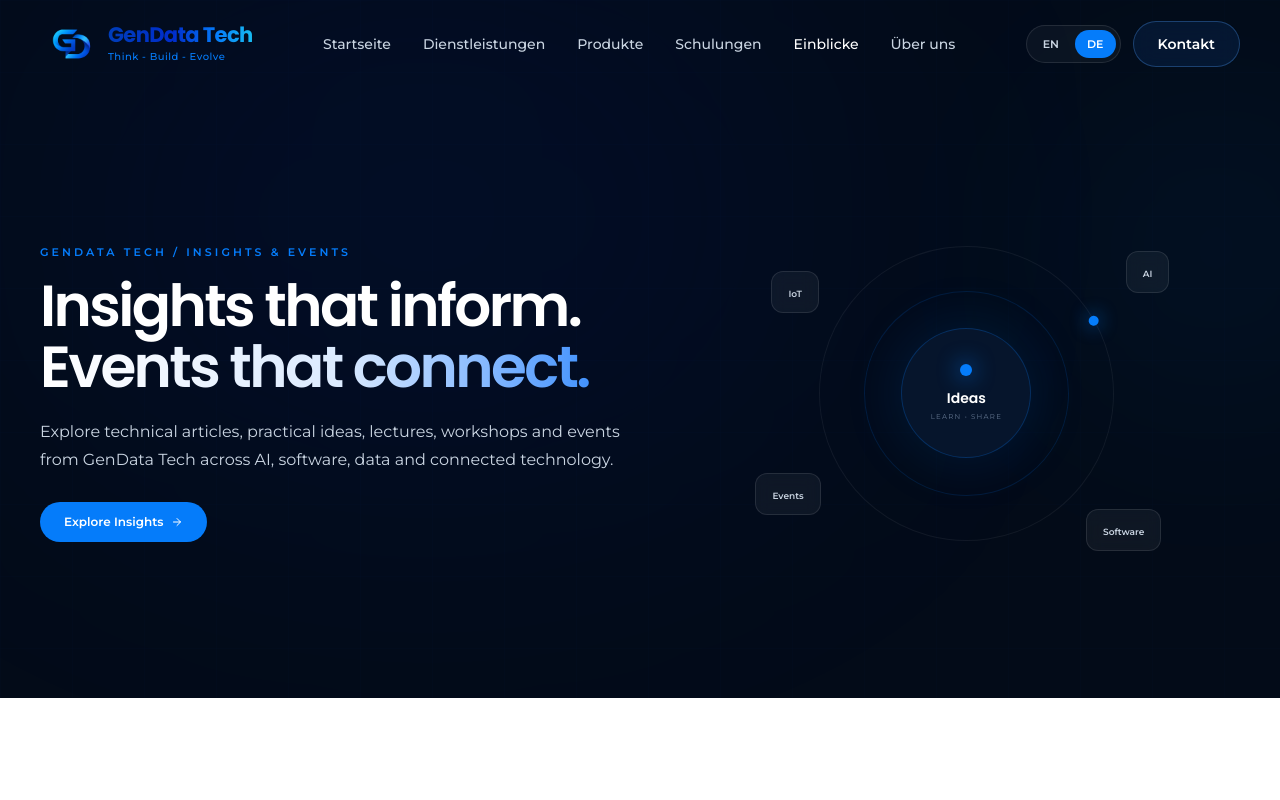
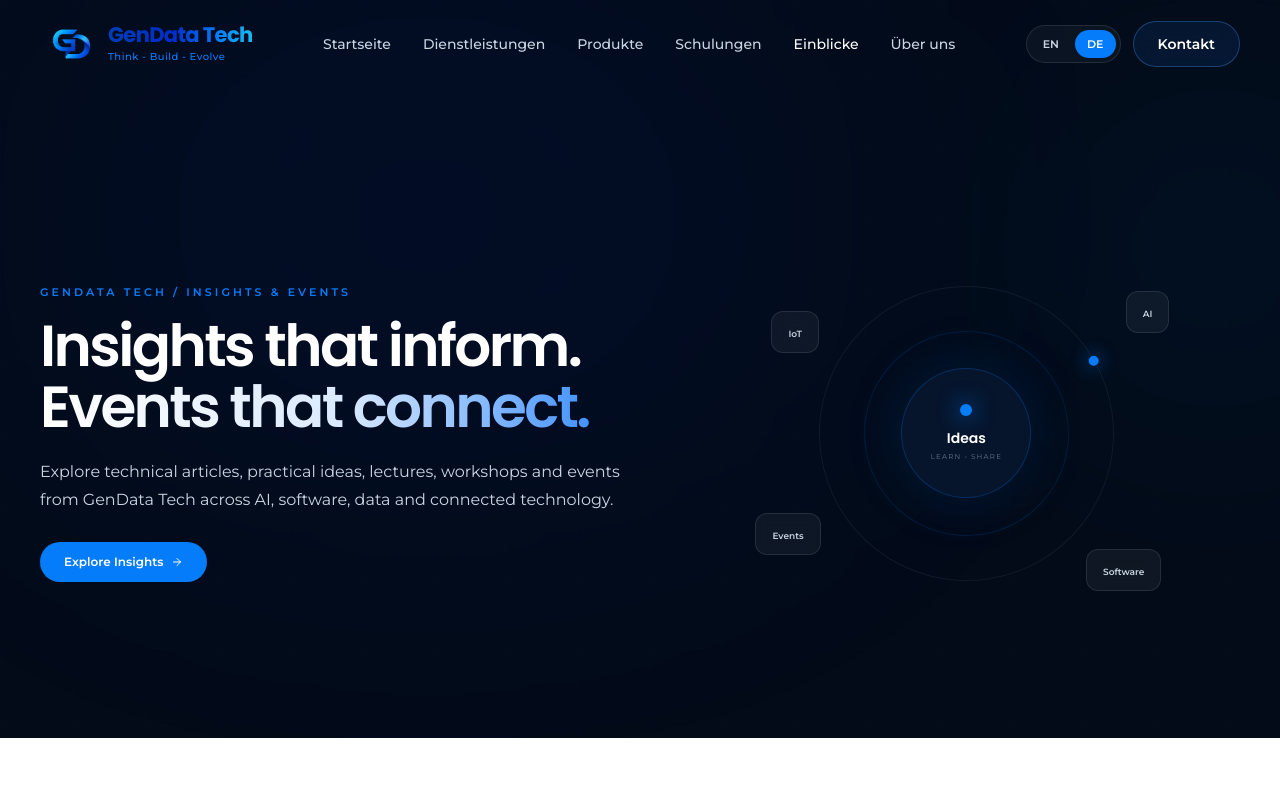
Before and after one commit to aravinthk1504/gendata-techv2, a Next.js app: page /de/blog in a window 1280 px wide. Shown: the top 800 px of the page. Built offline with nearby package versions, Linux system fonts and the light colour scheme.

Commit message:
style(layout): rebalance hero spacing and soften card reveals

```diff
--- a/src/components/migrated/Blog.jsx
+++ b/src/components/migrated/Blog.jsx
@@ -82,7 +82,7 @@ function Blog() {
 
         <section
           ref={heroRef}
-          className="relative overflow-hidden bg-[#030b18] px-6 pt-[88px] lg:px-10"
+          className="relative overflow-hidden bg-[#030b18] px-6 pt-28 lg:px-10 lg:pt-32"
         >
           <motion.div
             className="pointer-events-none absolute left-1/3 top-0 h-[430px] w-[760px] -translate-x-1/2 rounded-full bg-[#002DCC]/15 blur-[160px]"
```
